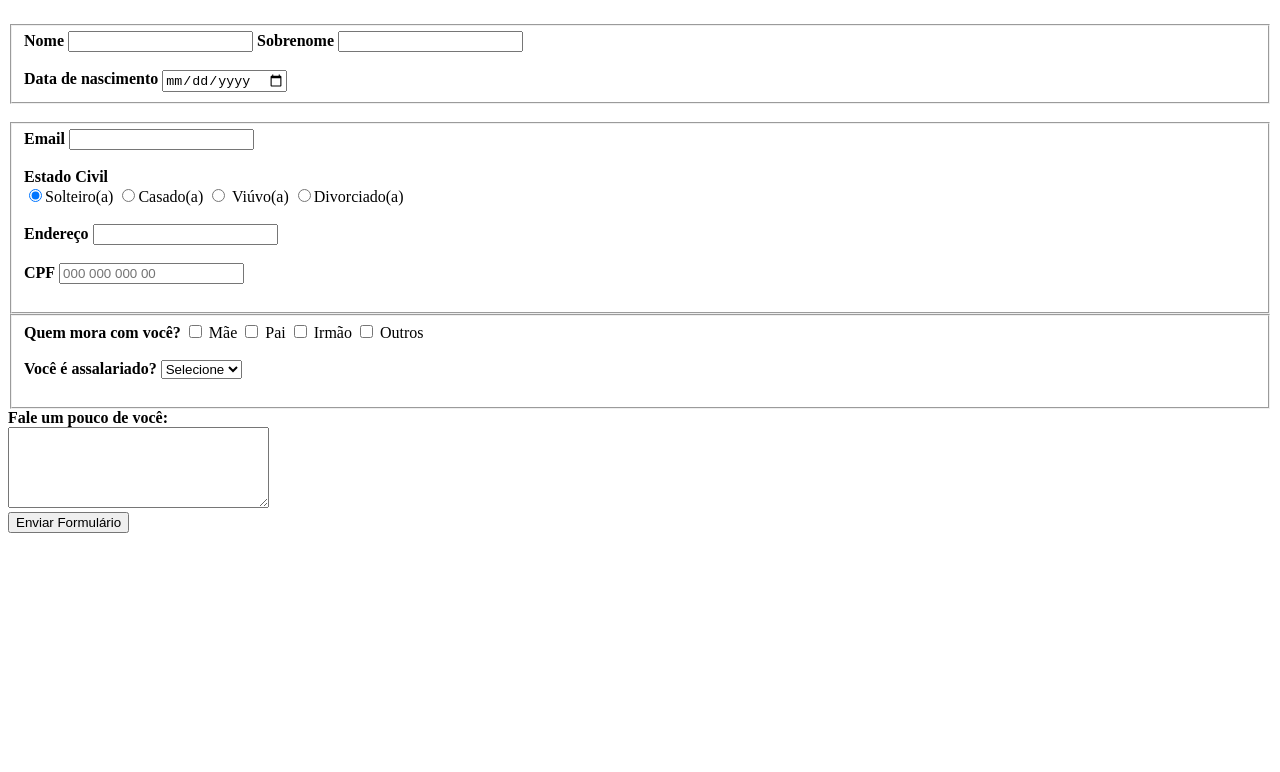
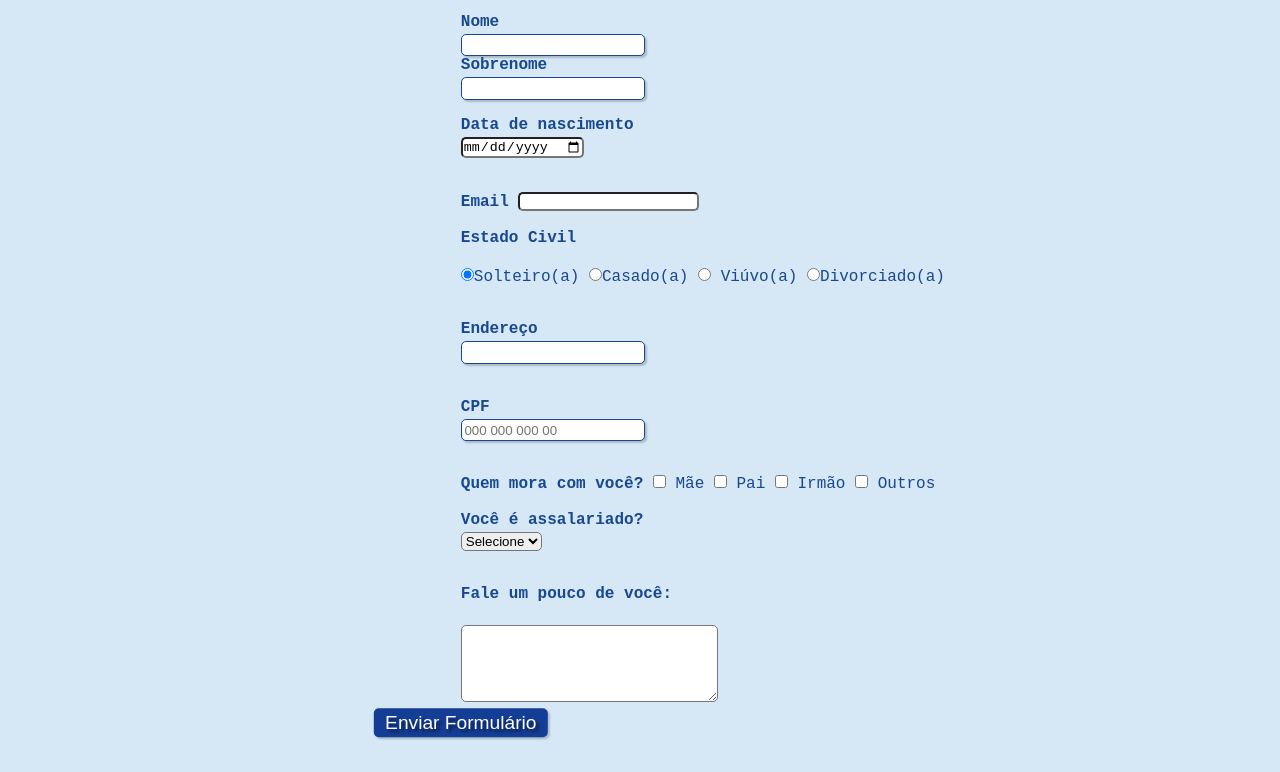
Before and after one commit to LuLuNa14/formulario, a plain HTML site: page index.html in a window 1280 px wide. Shown: the part 108-880 px from the top of the page. Before the commit the page ends 800 px from the top, so only its background shows below. Drawn offline with Linux system fonts and the light colour scheme.

Commit message:
Update index.html

```diff
--- a/index.html
+++ b/index.html
@@ -1,7 +1,7 @@
 <!DOCTYPE html>
 <html lang="pt-br">
 <head>
-    <link rel="stylesheet" type="text/css" href="form1.css">
+    <link rel="stylesheet" type="text/css" href="index.css">
     <meta charset="UTF-8">
     <meta name="viewport" content="width=device-width, initial-scale=1.0">
     <title>Document</title>
```
